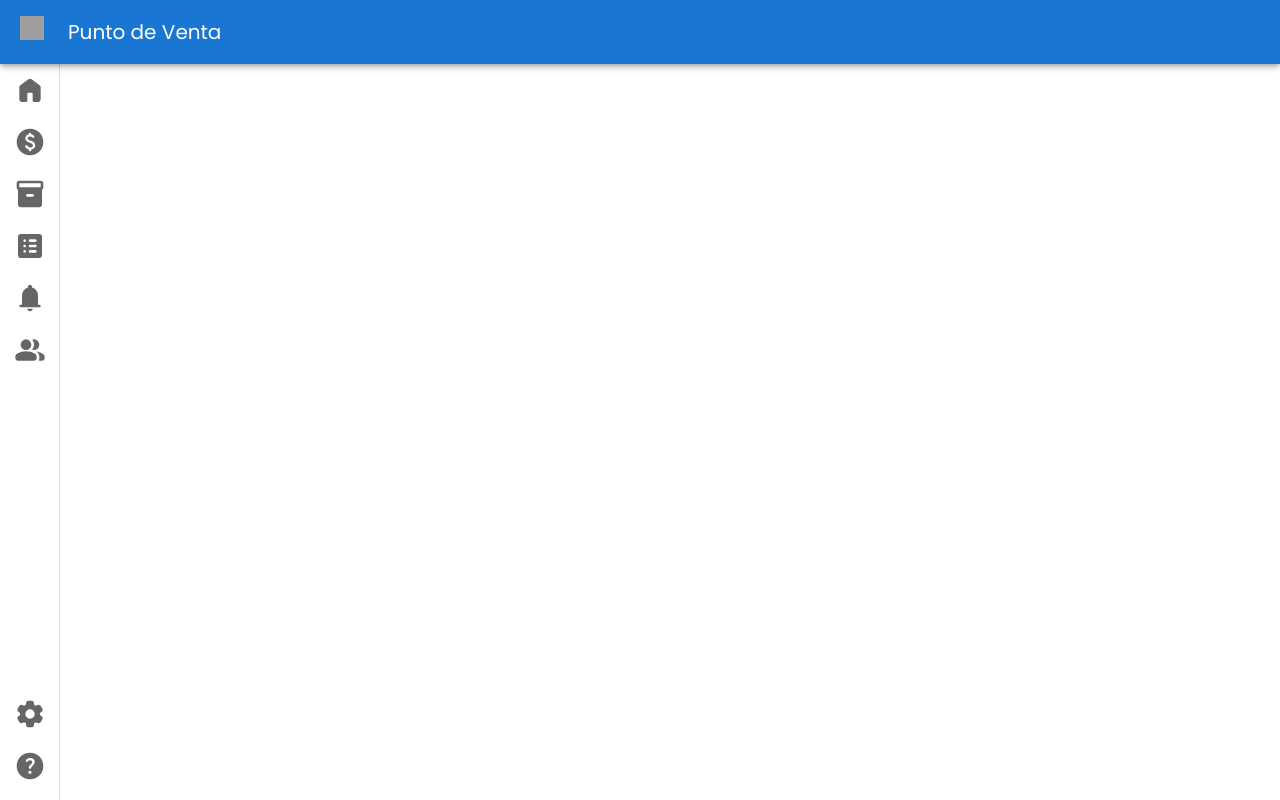
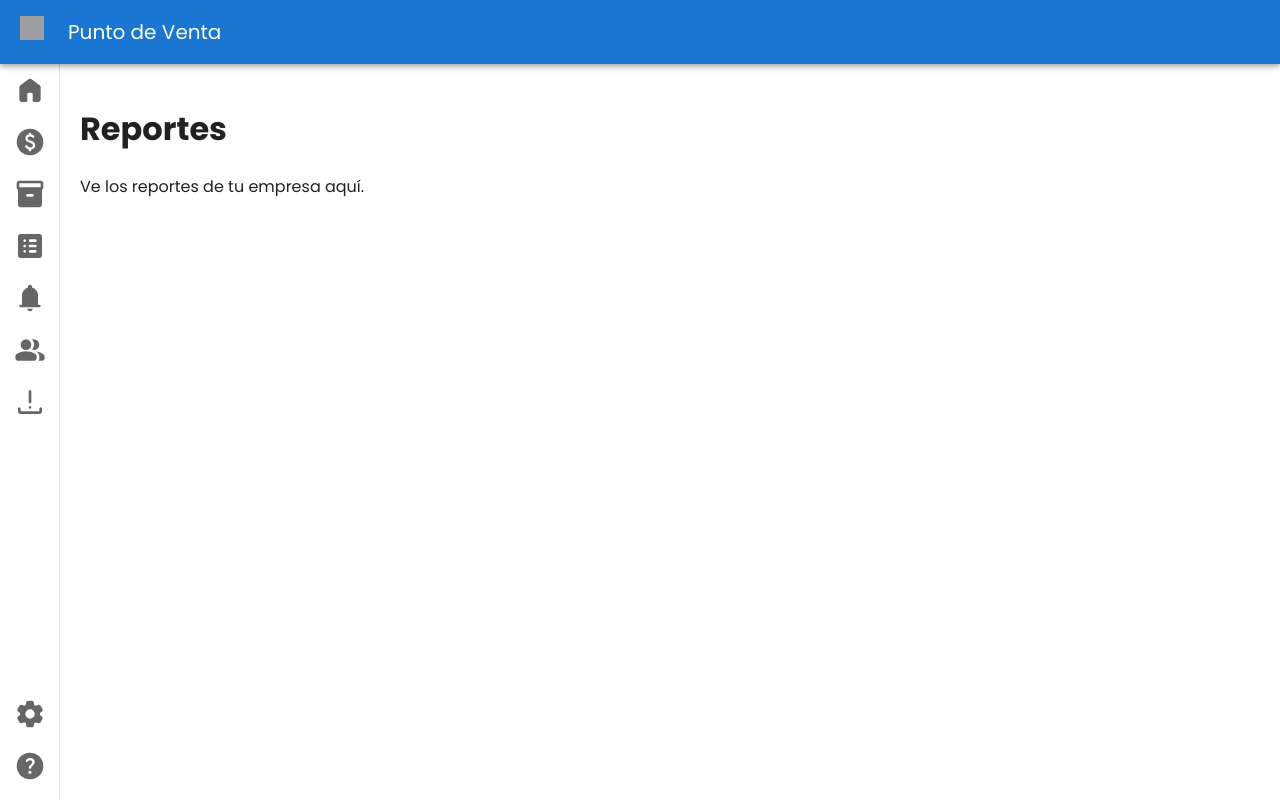
Before and after one commit to benyhi/POS, a React (Vite) app in the folder front/: page /reports in a window 1280 px wide. Before the commit this address had no page. Built offline with nearby package versions, Linux system fonts and the light colour scheme; grey boxes are pictures that could not be loaded.

Commit message:
fix: error with router, the redirect with navbar buttons doesnt work, create storefor global states with Zustand

```diff
--- a/front/package.json
+++ b/front/package.json
@@ -16,7 +16,8 @@
     "@mui/material": "^6.4.1",
     "react": "^18.3.1",
     "react-dom": "^18.3.1",
-    "react-router-dom": "^7.1.3"
+    "react-router-dom": "^7.1.3",
+    "zustand": "^5.0.3"
   },
   "devDependencies": {
     "@eslint/js": "^9.17.0",
--- a/front/src/components/App.jsx
+++ b/front/src/components/App.jsx
@@ -10,6 +10,7 @@ import Notifications from '../views/Notifications';
 import Users from '../views/Users';
 import Settings from '../views/Settings';
 import Help from '../views/Help';
+import Reports from '../views/Reports';
 
 export default function App() {
 
@@ -24,6 +25,7 @@ export default function App() {
           <Route path="/movements" element={<Movements />} />
           <Route path="/notifications" element={<Notifications />} />
           <Route path="/users" element={<Users />} />
+          <Route path="/reports" element={<Reports />} />
           <Route path="/settings" element={<Settings />} />
           <Route path="/help" element={<Help />} />
         </Routes>
--- a/front/src/components/Navbar.jsx
+++ b/front/src/components/Navbar.jsx
@@ -21,12 +21,13 @@ import Menu from '../assets/icons/menu_24dp_FFFFFF_FILL1_wght400_GRAD0_opsz24.sv
 import BackArrow from '../assets/icons/arrow_back_24dp_FFFFFF_FILL1_wght400_GRAD0_opsz24.svg';
 import Home from '../assets/icons/home_24dp_666666_FILL1_wght400_GRAD0_opsz24.svg';
 import Sale from '../assets/icons/paid_24dp_666666_FILL1_wght400_GRAD0_opsz24.svg';
-import Inventory from '../assets/icons/inventory_2_24dp_666666_FILL1_wght400_GRAD0_opsz24.svg';
+import Inventory from '../assets/icons/inventory_2_24dp_666666_FILL1_wght400_GRAD0_opsz24.svg';``
 import Movements from '../assets/icons/list_alt_24dp_666666_FILL1_wght400_GRAD0_opsz24.svg';
 import Notifications from '../assets/icons/notifications_24dp_666666_FILL1_wght400_GRAD0_opsz24.svg';
 import Users from '../assets/icons/group_24dp_666666_FILL1_wght400_GRAD0_opsz24.svg';
 import Settings from '../assets/icons/settings_24dp_666666_FILL1_wght400_GRAD0_opsz24.svg';
 import Help from '../assets/icons/help_24dp_666666_FILL1_wght400_GRAD0_opsz24.svg';
+import Reports from '../assets/icons/partner_reports_24dp_666666_FILL1_wght400_GRAD0_opsz24.svg';
 
 const itemsTop = [
   {id: 1, icon: Home, text: 'Inicio', path: '/'},
@@ -35,6 +36,7 @@ const itemsTop = [
   {id: 4, icon: Movements, text: 'Movimientos', path: '/movements'},
   {id: 5, icon: Notifications, text: 'Notificaciones', path: '/notifications'},
   {id: 6, icon: Users, text: 'Usuarios', path: '/users'},
+  {id: 7, icon: Reports, text: 'Reportes', path: '/reports'},
 ]
 
 const itemsBottom = [
@@ -124,7 +126,7 @@ export default function Navbar() {
           >
             <List>
               {itemsTop.map((item) => (
-                <DrawerItem key={item.id} icon={item.icon} text={item.text} open={open} />
+                <DrawerItem key={item.id} icon={item.icon} text={item.text} path={item.path} open={open} />
               ))}
             </List>
           </Box>
@@ -132,7 +134,7 @@ export default function Navbar() {
           <Box>
             <List>
               {itemsBottom.map((item) => (
-                <DrawerItem key={item.id} icon={item.icon} text={item.text} open={open} />
+                <DrawerItem key={item.id} icon={item.icon} text={item.text} path={item.path} open={open} />
               ))}
             </List>
           </Box>
--- /dev/null
+++ b/front/src/store/index.js
@@ -0,0 +1,2 @@
+// Exports of all the stores
+export { default as useNavbarStore } from './navbarStore';
--- /dev/null
+++ b/front/src/views/Reports.jsx
@@ -0,0 +1,12 @@
+import React from 'react';
+
+const Reports = () => {
+  return (
+    <div>
+      <h1>Reportes</h1>
+      <p>Ve los reportes de tu empresa aquí.</p>
+    </div>
+  );
+};
+
+export default Reports;
```
Also changed, not shown: front/src/store/navbarStore.js (added, +8 -0 lines), front/src/assets/icons/partner_reports_24dp_666666_FILL1_wght400_GRAD0_opsz24.svg (added), 1 other file (tests, documents, lock files or other folders).
